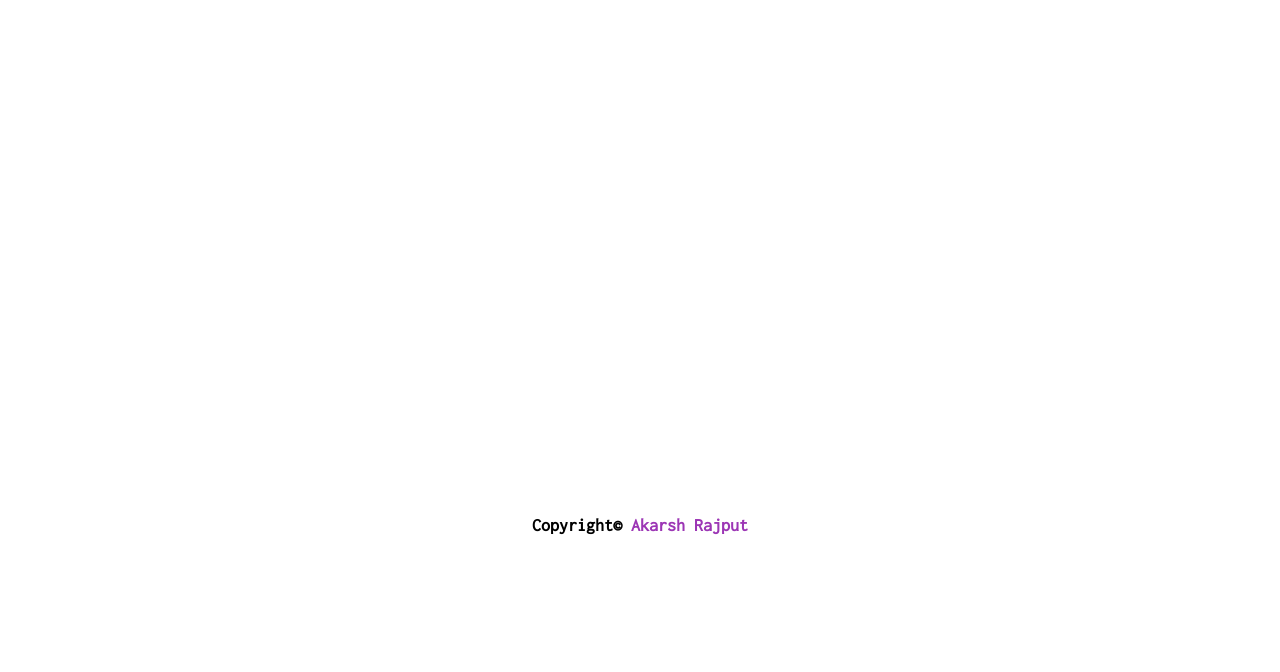
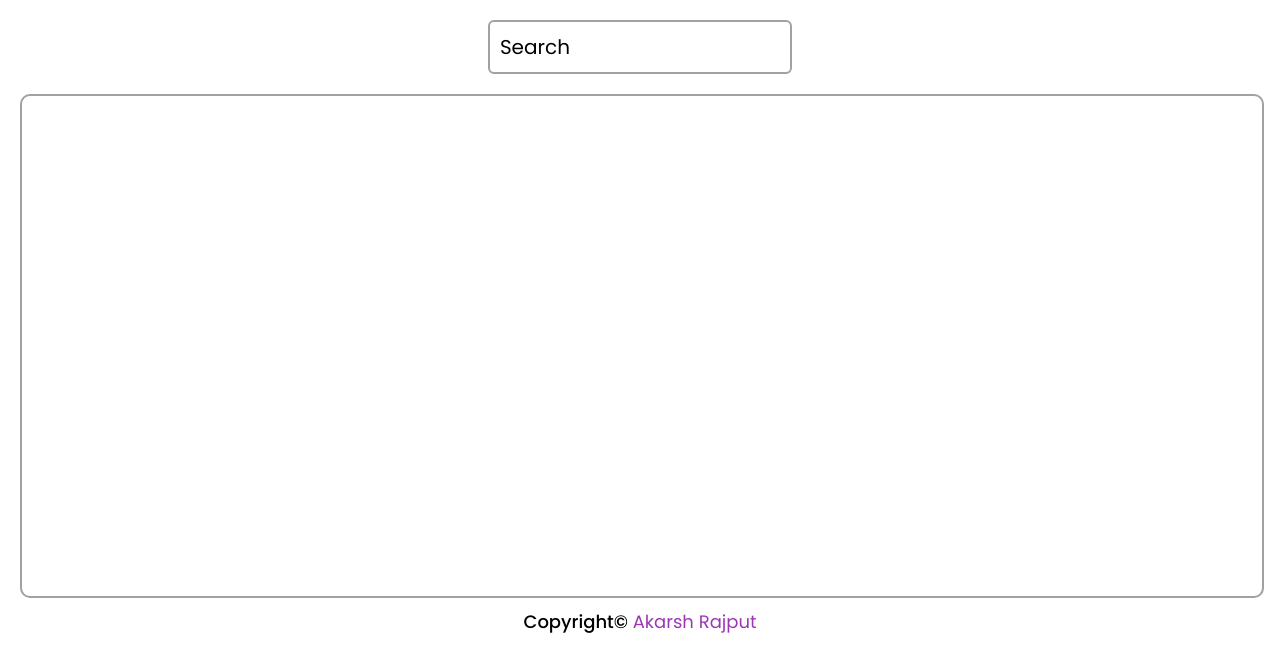
Before and after one commit to akarshrajput/APIs, a plain HTML site: page Leaflet Library and Geolocation API for MAP/index.html in a window 1280 px wide. Drawn offline with nearby package versions, Linux system fonts and the light colour scheme.

Commit message:
Update UI UX of Leaflet Library

```diff
--- a/Leaflet Library and Geolocation API for MAP/index.html
+++ b/Leaflet Library and Geolocation API for MAP/index.html
@@ -3,13 +3,13 @@
   <head>
     <meta charset="UTF-8" />
     <meta name="viewport" content="width=device-width, initial-scale=1.0" />
-    <title>Document</title>
+    <title>KnowYourLocation</title>
     <script src="script.js" defer></script>
     <link href="style.css" rel="stylesheet" />
     <link rel="preconnect" href="https://fonts.googleapis.com" />
     <link rel="preconnect" href="https://fonts.gstatic.com" crossorigin />
     <link
-      href="https://fonts.googleapis.com/css2?family=Inconsolata&display=swap"
+      href="https://fonts.googleapis.com/css2?family=Poppins:wght@100;200;300;400;500;600;700;800;900&display=swap"
       rel="stylesheet"
     />
     <link
@@ -26,7 +26,15 @@
     ></script>
   </head>
   <body>
-    <div id="map" style="width: 100%; height: 500px"></div>
+    <nav class="navigation-bar">
+      <div class="border-c">
+        <div class="navigation-bar-container">
+          <label class="search-label">Search </label>
+          <input class="search-input" autofocus />
+        </div>
+      </div>
+    </nav>
+    <div class="original-map" id="map"></div>
     <p class="know-me">
       Copyright&copy;
       <a href="https://twitter.com/imakarshrajput" target="_blank"
--- a/Leaflet Library and Geolocation API for MAP/script.js
+++ b/Leaflet Library and Geolocation API for MAP/script.js
@@ -17,7 +17,7 @@ navigator.geolocation.getCurrentPosition(
 
     L.marker(coords)
       .addTo(map)
-      .bindPopup("A pretty CSS3 popup.<br> Easily customizable.")
+      .bindPopup(`${latitude} ${longitude}`)
       .openPopup();
   },
   function () {
--- a/Leaflet Library and Geolocation API for MAP/style.css
+++ b/Leaflet Library and Geolocation API for MAP/style.css
@@ -2,23 +2,69 @@
   margin: 0;
   padding: 0;
 }
+html {
+  font-size: 62.5%;
+}
 body {
-  font-family: "Inconsolata", monospace;
+  font-family: "Poppins", sans-serif;
+  max-width: 130rem;
+  margin: 0 auto;
+  padding: 0 2rem;
+}
+.navigation-bar {
+  font-size: 2rem;
+  display: flex;
+  flex-direction: column;
+  align-items: center;
+  padding: 2rem 0 0 0;
+}
+.navigation-bar-container {
+  background-color: #fff;
+  padding: 0 1rem;
+  border-radius: 0.6rem;
+  border: 0.2rem solid #a1a1a1;
+  display: grid;
+  grid-template-columns: 1fr 3fr;
+  align-items: center;
+}
+.search-input {
+  outline: none;
+  padding: 1rem;
+  border: none;
+  font-size: inherit;
+  font-family: inherit;
+  background-color: inherit;
+  max-width: 15rem;
+  justify-self: start !important;
+}
+.original-map {
+  width: 100%;
+  height: 50rem;
 }
 .know-me {
   text-align: center;
-  font-family: "Inconsolata", monospace;
+  font-family: "Poppins", sans-serif;
   margin-top: 1rem;
   font-size: 18px;
   font-weight: 700;
+  font-weight: 500;
 }
 .know-me a {
   color: #9c36b5;
   text-decoration: none;
+  font-weight: 400;
 }
 .position-container {
   font-size: 18px;
   font-weight: 700;
   width: 200px;
   margin: 20px auto;
+  font-weight: 500;
+  width: 100%;
+  text-align: center;
 }
+.original-map {
+  border: 0.2rem solid #a1a1a1;
+  border-radius: 1rem;
+  margin-top: 2rem;
+}
```
